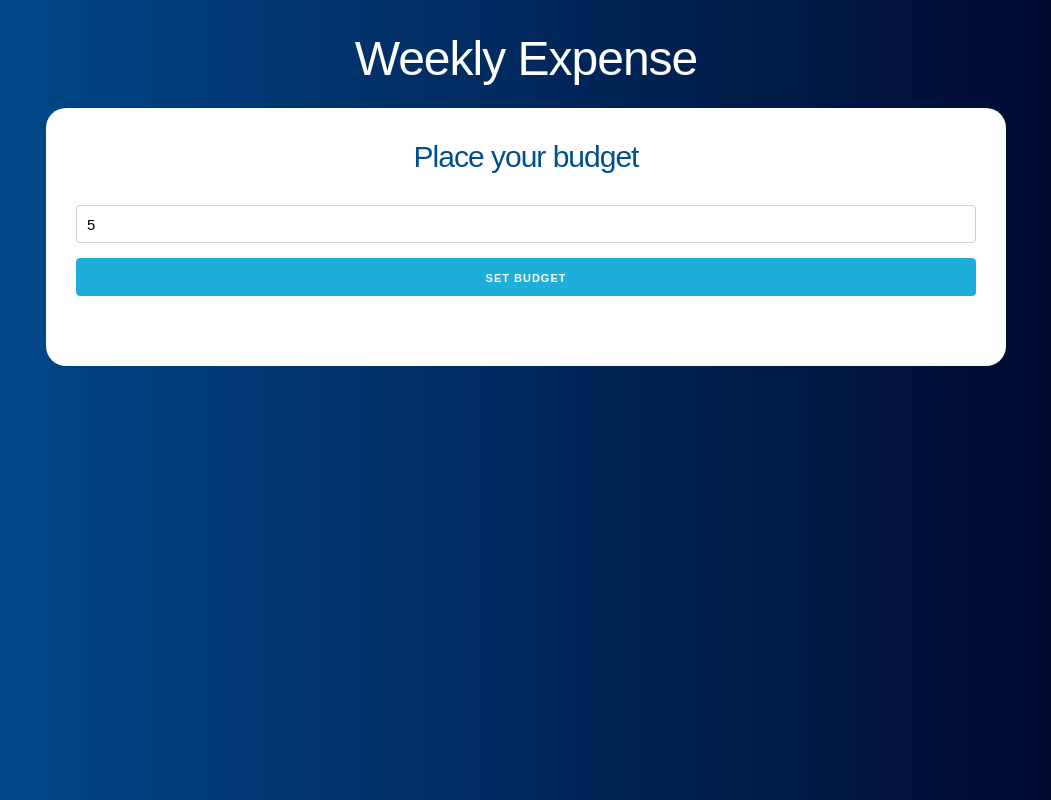
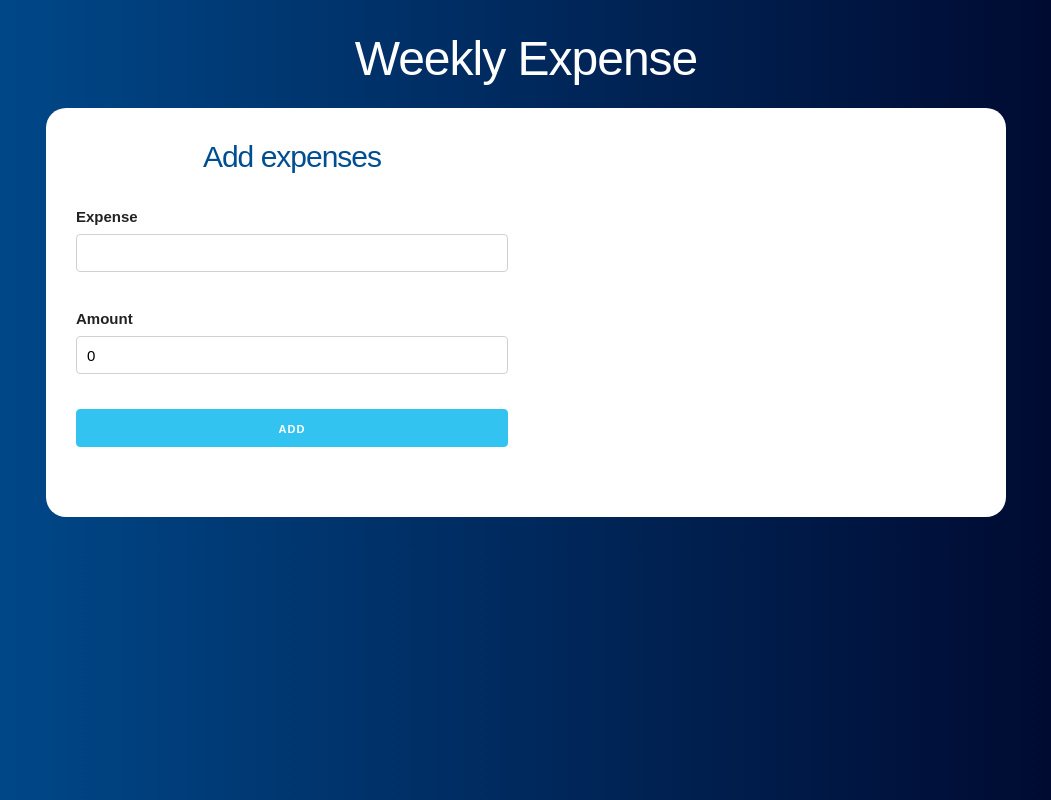
Before and after one commit to BauTancredi/budget-control, a React (Create React App) app: page / in a window 1280 px wide. Both pictures are taken after typing "5" into the empty fields and a click on the input "Set budget". Shown: the whole page, without its empty margins (114-1165 px from the left). Built offline with nearby package versions, Linux system fonts and the light colour scheme.

Commit message:
Form component

```diff
--- a/src/App.js
+++ b/src/App.js
@@ -1,13 +1,31 @@
-import React from "react";
+import React, { useState } from "react";
 import Question from "./components/Question";
+import Form from "./components/Form";
 
 function App() {
+  const [budget, setBudget] = useState(0);
+  const [remaining, setRemaining] = useState(0);
+  const [showQuestion, setShowQuestion] = useState(true);
+
   return (
     <div className="container">
       <header>
         <h1>Weekly Expense</h1>
         <div className="contenido-principal contenido">
-          <Question />
+          {showQuestion ? (
+            <Question
+              setBudget={setBudget}
+              setRemaining={setRemaining}
+              setShowQuestion={setShowQuestion}
+            />
+          ) : (
+            <div className="row">
+              <div className="one-half column">
+                <Form />
+              </div>
+              <div className="one-half column"></div>
+            </div>
+          )}
         </div>
       </header>
     </div>
--- /dev/null
+++ b/src/components/Form.jsx
@@ -0,0 +1,54 @@
+import React, { useState } from "react";
+
+const Form = () => {
+  const [expense, setExpense] = useState({
+    name: "",
+    amount: 0,
+  });
+
+  const handleSubmit = (e) => {
+    e.preventDefault();
+  };
+
+  return (
+    <form onSubmit={handleSubmit}>
+      <h2>Add expenses</h2>
+      <div className="campo">
+        <label>Expense</label>
+        <input
+          type="text"
+          className="u-full-width"
+          value={expense.name}
+          onChange={(e) =>
+            setExpense({
+              ...expense,
+              name: e.target.value,
+            })
+          }
+        />
+      </div>
+      <div className="campo">
+        <label>Amount</label>
+        <input
+          type="number"
+          className="u-full-width"
+          value={expense.amount}
+          onChange={(e) =>
+            setExpense({
+              ...expense,
+              amount: parseInt(e.target.value, 10),
+            })
+          }
+        />
+      </div>
+
+      <input
+        type="submit"
+        value="Add"
+        className="button-primary u-full-width"
+      />
+    </form>
+  );
+};
+
+export default Form;
--- a/src/components/Question.jsx
+++ b/src/components/Question.jsx
@@ -1,7 +1,7 @@
 import React, { Fragment, useState } from "react";
 import Error from "./Error";
 
-const Question = () => {
+const Question = ({ setBudget, setRemaining, setShowQuestion }) => {
   const [amount, setAmount] = useState(0);
   const [error, setError] = useState(false);
 
@@ -17,6 +17,10 @@
     }
 
     setError(false);
+
+    setBudget(amount);
+    setRemaining(amount);
+    setShowQuestion(false);
   };
 
   return (
```
